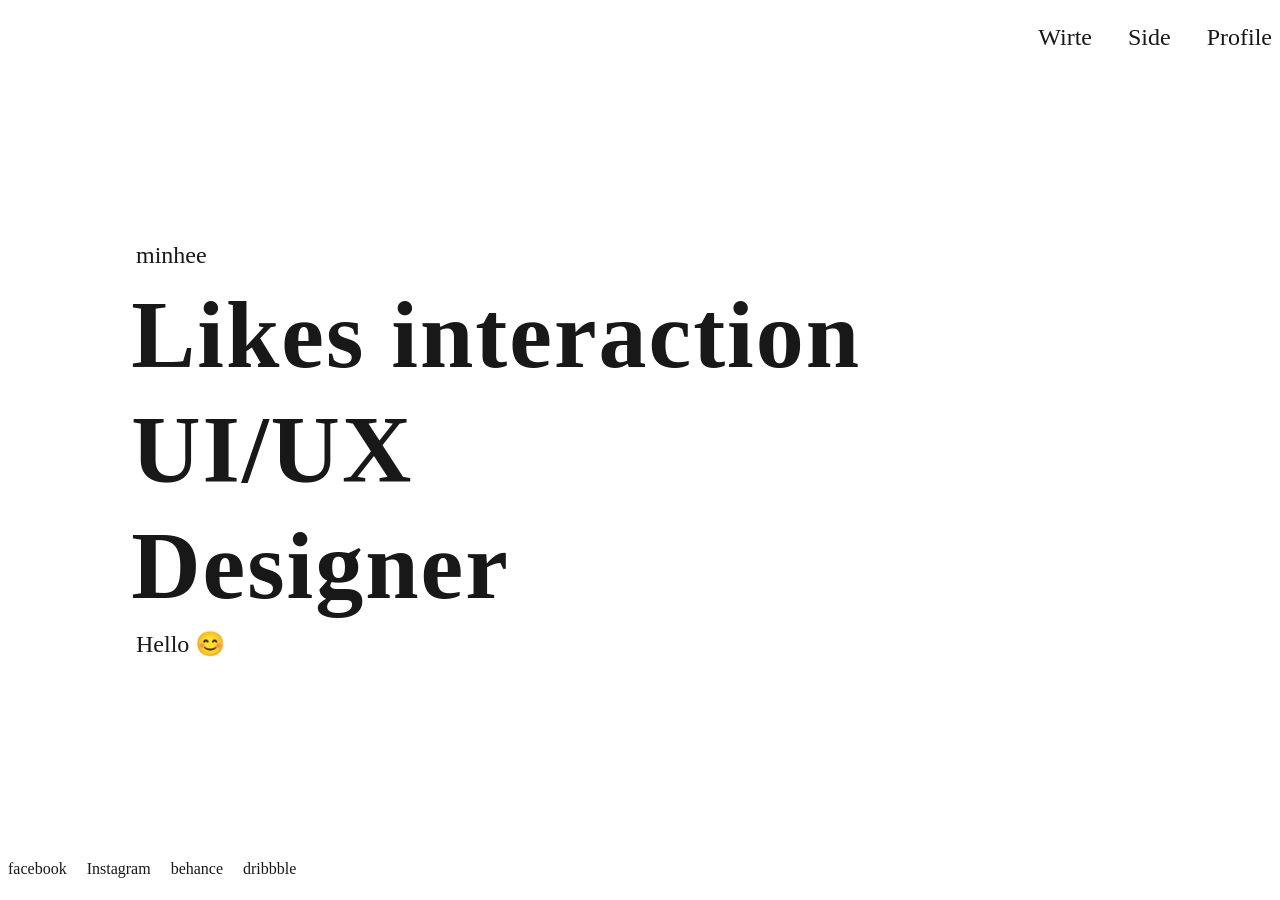
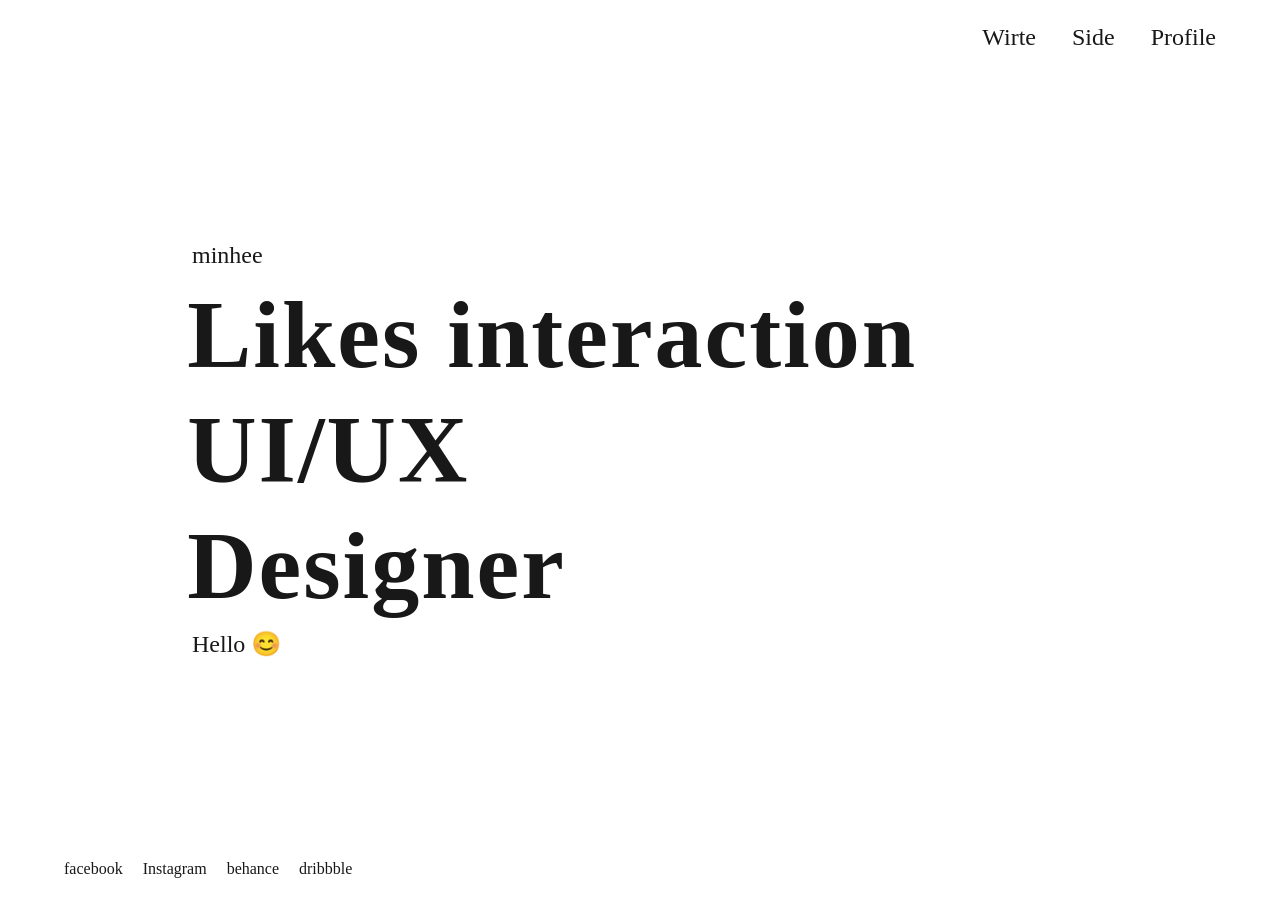
Before and after one commit to minheeyoon/minheeyoon.github.io, a Jekyll site: the page built from index.md, in a window 1280 px wide. Built offline with Jekyll 4.4.1, drawn with Linux system fonts in a browser that asks for light colours; some web fonts are replaced.

Commit message:
footer_mobile

```diff
--- a/_sass/_utilities.scss
+++ b/_sass/_utilities.scss
@@ -245,6 +245,11 @@
   }
 }
 
+.px-2 {
+  padding-left: $spacer-2;
+  padding-right: $spacer-2;
+}
+
 @media (max-width: $breakpoint-lg) {
   .md-width-full {
     width: 100% !important;
@@ -336,12 +341,6 @@
 
 // Responsive padding
 @media (min-width: $breakpoint-md) {
-  //민희 추가
-  .px-2 {
-    padding-left: $spacer-1;
-    padding-right: $spacer-1;
-  }
-
   .px-md-0 {
     padding-left: 0;
     padding-right: 0;
```
